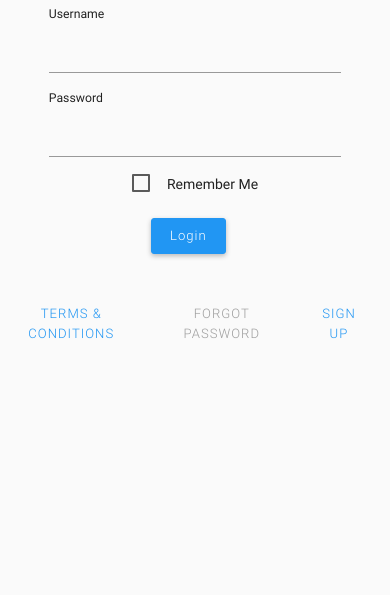
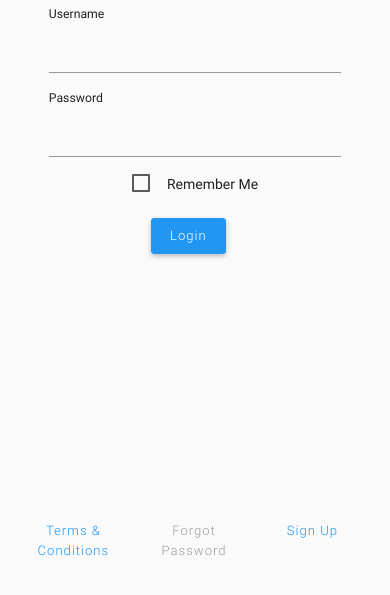
Before and after one commit to Equilibrium-Web/madmin.github.io, a website with bundled scripts: page login.html in a window 390 px wide. Shown: the part 179-774 px from the top of the page. Built offline with nearby package versions, Linux system fonts and the light colour scheme.

Commit message:
Fixed footers

```diff
--- a/css/scss/_forms.scss
+++ b/css/scss/_forms.scss
@@ -43,6 +43,7 @@ textarea {
   font-weight: 400;
   border: none;
   border-bottom: 1px solid #999;
+  transition: $input-transition;
 
   .separator {
     transform: scaleX(1) translateY(-2px);
--- a/css/scss/_variables.scss
+++ b/css/scss/_variables.scss
@@ -55,6 +55,7 @@ $dropdown-item-height: 50px !default;
 
 /* Forms. **********/
 $num-cols: 12 !default;
+$input-transition: all .3s !default;
 $gutter-width: 1.5rem !default;
 $element-top-margin: $gutter-width/3 !default;
 $element-bottom-margin: ($gutter-width*2)/3 !default;
--- a/css/scss/pages/_signup.scss
+++ b/css/scss/pages/_signup.scss
@@ -72,24 +72,21 @@
   }
 }
 
-.signupFooter {
+.footerFloat {
   margin-bottom: 32px;
-
   margin-top: 30px;
-
   display: flex;
   width: 100%;
   justify-content: space-between;
+}
 
-  a {
-    text-transform: uppercase;
-    text-decoration: none;
-    color: #AAA;
-  }
-
-  a.sign-in-link {
-    color: #3498DB;
-  }
+.footerBottom {
+  z-index: 2;
+  position: absolute;
+  bottom: 32px;
+  display: flex;
+  width: 100%;
+  justify-content: space-between;
 }
 
 @media only screen and (max-width: 475px) {
@@ -102,4 +99,12 @@
       width: 75%;
     }
   }
+
+  .footerBottom {
+    margin-bottom: 32px;
+    margin-top: 30px;
+    display: flex;
+    width: 100%;
+    justify-content: space-between;
+  }
 }
--- a/login.html
+++ b/login.html
@@ -50,10 +50,20 @@
   </form>
 </div>
 
-<div class="signupFooter">
-  <a href="./terms.html" class="btn btn-medium btn-clear blue-text waves-effect">Terms &amp; Conditions</a>
-  <a href="./password.html" class="btn btn-medium btn-clear grey-text waves-effect">Forgot Password</a>
-  <a href="./signup.html" class="btn btn-medium btn-clear blue-text waves-effect">Sign Up</a>
+<div class="footerBottom">
+  <div class="container">
+    <div class="row">
+      <div class="text-center col s4">
+        <a href="./terms.html" class="btn btn-medium btn-clear blue-text waves-effect">Terms &amp; Conditions</a>
+      </div>
+      <div class="text-center col s4">
+        <a href="./password.html" class="btn btn-medium btn-clear grey-text waves-effect">Forgot Password</a>
+      </div>
+      <div class="text-center col s4">
+        <a href="./signup.html" class="btn btn-medium btn-clear blue-text waves-effect">Sign Up</a>
+      </div>
+    </div>
+  </div>
 </div>
 
     <script src="./js/jquery-3.1.0.min.js"></script>
```
Also changed, not shown: jade/admin/login_content.html (+14 -4 lines), jade/admin/password_content.html (+14 -4 lines), jade/admin/signup_content.html (+13 -2 lines), jade/admin/terms_content.html (+11 -3 lines), password.html (+14 -4 lines), signup.html (+13 -2 lines), terms.html (+11 -3 lines), css/style.css.
